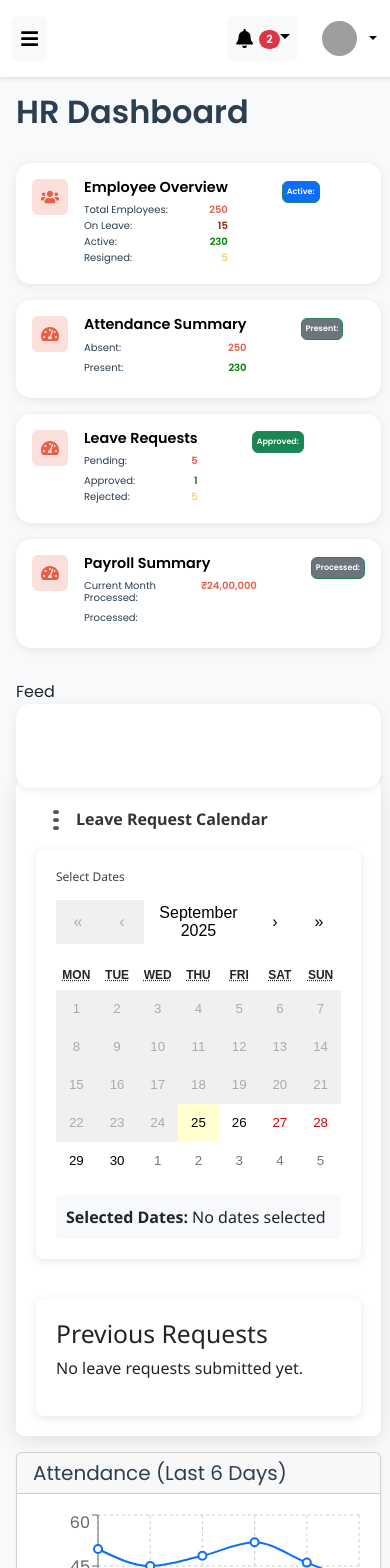
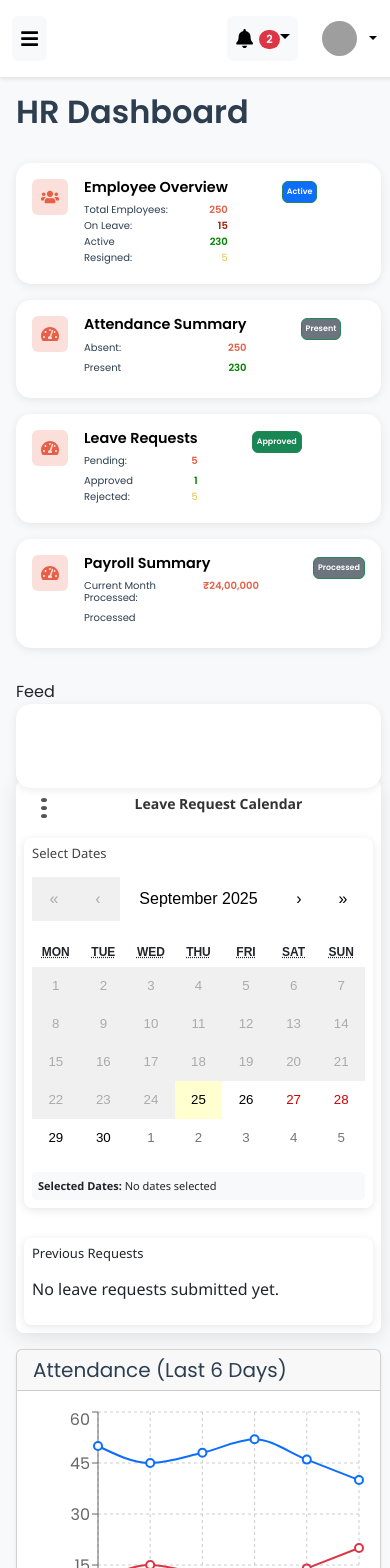
Before and after one commit to rajeshthap/BrainRockWebsite, a React (Create React App) app: page /HrDashBoard in a window 390 px wide. Shown: the top 1568 px of the page. Built offline with nearby package versions, Linux system fonts and the light colour scheme; grey boxes are pictures that could not be loaded.

Commit message:
css update

```diff
--- a/src/assets/css/LeaveCalendar.css
+++ b/src/assets/css/LeaveCalendar.css
@@ -1,27 +1,33 @@
-/* LeaveCalendar.css */
+/* LeaveCalendar.css - Responsive Version */
 .leave-calendar-container {
   max-width: 1200px;
   margin: 0 auto;
-  padding: 20px;
+  padding: 15px;
   font-family: 'Segoe UI', Tahoma, Geneva, Verdana, sans-serif;
   box-shadow: 0 4px 20px rgba(0, 0, 0, 0.1);
   background-color: #fff;
-  /* soft shadow */
   border-radius: 8px;
+}
+
+.leave-clender-heading {
+  display: flex;
+  align-items: center;
+  margin-bottom: 15px;
 }
 
 .leave-clender-heading h1 {
   text-align: center;
   color: #333;
-  font-size: 16px !important;
-  padding-top: 10px;
+  font-size: 18px;
+  padding-top: 0;
   font-weight: 700;
+  flex: 1;
 }
 
 .calendar-container h2 {
   color: #444;
   margin-bottom: 15px;
-  font-size: 12px;
+  font-size: 16px;
 }
 
 h3 {
@@ -52,19 +58,18 @@ h3 {
 .calendar-section {
   display: flex;
   justify-content: center;
-  margin-bottom: 40px;
+  margin-bottom: 30px;
 }
 
 .calendar-container {
   flex: 1;
   max-width: 600px;
   background: #fff;
-  padding: 20px;
+  padding: 15px;
   border-radius: 8px;
   box-shadow: 0 2px 10px rgba(0, 0, 0, 0.1);
   position: relative;
   overflow: visible;
-  /* Important for tooltip visibility */
 }
 
 .selected-dates {
@@ -72,6 +77,7 @@ h3 {
   padding: 10px;
   background-color: #f8f9fa;
   border-radius: 4px;
+  font-size: 14px;
 }
 
 .react-calendar {
@@ -100,7 +106,6 @@ h3 {
   position: relative;
   display: inline-block;
   z-index: 10;
-  /* Ensure proper stacking context */
 }
 
 .tooltip-trigger {
@@ -133,8 +138,8 @@ h3 {
 
 .tooltip {
   position: absolute;
-
-
+  top: 50px;
+  left: 50%;
   transform: translateX(-50%);
   background: white;
   border: 1px solid #ddd;
@@ -163,12 +168,12 @@ h3 {
 .tooltip::after {
   content: "";
   position: absolute;
-  top: 100%;
+  top: -8px;
   left: 50%;
   transform: translateX(-50%);
   border-width: 8px;
   border-style: solid;
-  border-color: white transparent transparent transparent;
+  border-color: transparent transparent white transparent;
   filter: drop-shadow(0 -2px 2px rgba(0, 0, 0, 0.1));
 }
 
@@ -219,13 +224,14 @@ textarea {
 
 textarea {
   resize: vertical;
+  min-height: 80px;
 }
 
 .submit-btn {
   background-color: #007bff;
   color: white;
   border: none;
-  padding: 10px 15px;
+  padding: 12px 15px;
   border-radius: 4px;
   cursor: pointer;
   font-size: 14px;
@@ -244,9 +250,14 @@ textarea {
 
 .previous-requests {
   background: #fff;
-  padding: 20px;
+  padding: 15px;
   border-radius: 8px;
   box-shadow: 0 2px 10px rgba(0, 0, 0, 0.1);
+}
+
+.previous-requests h2 {
+  font-size: 16px;
+  margin-bottom: 15px;
 }
 
 .requests-list {
@@ -258,19 +269,20 @@ textarea {
 .request-item {
   border: 1px solid #e9ecef;
   border-radius: 6px;
-  padding: 15px;
+  padding: 12px;
 }
 
 .request-header {
   display: flex;
   justify-content: space-between;
-  margin-bottom: 10px;
+  margin-bottom: 8px;
+  flex-wrap: wrap;
 }
 
 .status {
   padding: 4px 8px;
   border-radius: 4px;
-  font-size: 14px;
+  font-size: 12px;
   font-weight: 500;
 }
 
@@ -292,24 +304,27 @@ textarea {
 .leave-type {
   text-transform: capitalize;
   font-weight: 500;
+  font-size: 14px;
 }
 
 .request-dates {
   margin-bottom: 8px;
+  font-size: 14px;
 }
 
 .date-count {
   color: #6c757d;
-  font-size: 14px;
-  margin-left: 8px;
+  font-size: 12px;
+  margin-left: 5px;
 }
 
 .request-reason {
   margin-bottom: 8px;
+  font-size: 14px;
 }
 
 .request-submitted {
-  font-size: 14px;
+  font-size: 12px;
   color: #6c757d;
 }
 
@@ -318,3 +333,329 @@ textarea {
   justify-content: flex-start;
   margin-bottom: 10px;
 }
+
+/* Responsive adjustments */
+@media (max-width: 768px) {
+  .leave-calendar-container {
+    padding: 10px;
+  }
+
+  .leave-clender-heading h1 {
+    font-size: 16px;
+  }
+
+  .calendar-container {
+    padding: 10px;
+  }
+
+  .calendar-container h2 {
+    font-size: 14px;
+  }
+
+  .selected-dates {
+    font-size: 12px;
+    padding: 8px;
+  }
+
+  .tooltip {
+    width: 280px;
+    padding: 15px;
+  }
+
+  .tooltip-header h3 {
+    font-size: 16px;
+  }
+
+  .form-group label {
+    font-size: 13px;
+  }
+
+  select,
+  textarea {
+    font-size: 13px;
+    padding: 8px;
+  }
+
+  .submit-btn {
+    padding: 10px;
+    font-size: 13px;
+  }
+
+  .previous-requests {
+    padding: 10px;
+  }
+
+  .previous-requests h2 {
+    font-size: 14px;
+  }
+
+  .request-item {
+    padding: 10px;
+  }
+
+  .status,
+  .leave-type {
+    font-size: 11px;
+  }
+
+  .request-dates,
+  .request-reason {
+    font-size: 13px;
+  }
+
+  .request-submitted {
+    font-size: 11px;
+  }
+}
+
+@media (max-width: 480px) {
+  .leave-calendar-container {
+    padding: 8px;
+  }
+
+  .leave-clender-heading h1 {
+    font-size: 14px;
+  }
+
+  .calendar-container {
+    padding: 8px;
+  }
+
+  .calendar-container h2 {
+    font-size: 13px;
+  }
+
+  .selected-dates {
+    font-size: 11px;
+    padding: 6px;
+  }
+
+  .tooltip {
+    width: 250px;
+    padding: 12px;
+    left: 0;
+    transform: none;
+  }
+
+  .tooltip::after {
+    left: 20px;
+    transform: none;
+  }
+
+  .tooltip-header h3 {
+    font-size: 15px;
+  }
+
+  .form-group label {
+    font-size: 12px;
+  }
+
+  select,
+  textarea {
+    font-size: 12px;
+    padding: 6px;
+  }
+
+  .submit-btn {
+    padding: 8px;
+    font-size: 12px;
+  }
+
+  .previous-requests {
+    padding: 8px;
+  }
+
+  .previous-requests h2 {
+    font-size: 13px;
+  }
+
+  .request-item {
+    padding: 8px;
+  }
+
+  .status,
+  .leave-type {
+    font-size: 10px;
+  }
+
+  .request-dates,
+  .request-reason {
+    font-size: 12px;
+  }
+
+  .request-submitted {
+    font-size: 10px;
+  }
+}
+
+/* Tablet specific adjustments */
+@media (min-width: 769px) and (max-width: 1024px) {
+  .leave-calendar-container {
+    padding: 12px;
+  }
+
+  .calendar-container {
+    max-width: 500px;
+  }
+
+  .tooltip {
+    width: 280px;
+  }
+}
+
+/* Tooltip styles - Responsive version */
+.tooltip-container {
+  position: relative;
+  display: inline-block;
+  z-index: 10;
+}
+
+.tooltip-trigger {
+  background: none;
+  border: none;
+  cursor: pointer;
+  padding: 8px;
+  border-radius: 50%;
+  transition: background-color 0.3s;
+  display: flex;
+  flex-direction: column;
+  align-items: center;
+  justify-content: center;
+  width: 40px;
+  height: 40px;
+}
+
+.tooltip-trigger:hover {
+  background-color: #f0f0f0;
+}
+
+.dot {
+  display: block;
+  width: 6px;
+  height: 6px;
+  border-radius: 50%;
+  background-color: #555;
+  margin: 2px 0;
+}
+
+.tooltip {
+  position: absolute;
+  top: 0;
+  left: 50px;
+  /* Position to the right of the trigger button */
+  background: white;
+  border: 1px solid #ddd;
+  border-radius: 8px;
+  box-shadow: 0 4px 15px rgba(0, 0, 0, 0.15);
+  width: 300px;
+  max-width: 90vw;
+  /* Prevent overflow on small screens */
+  z-index: 100;
+  padding: 20px;
+  margin-bottom: 10px;
+  opacity: 0;
+  animation: fadeIn 0.3s forwards;
+}
+
+@keyframes fadeIn {
+  from {
+    opacity: 0;
+    transform: translateY(10px);
+  }
+
+  to {
+    opacity: 1;
+    transform: translateY(0);
+  }
+}
+
+.tooltip::after {
+  content: "";
+  position: absolute;
+  top: 20px;
+  /* Align with the trigger button's vertical center */
+  left: -8px;
+  /* Position arrow on the left side of tooltip */
+  border-width: 8px;
+  border-style: solid;
+  border-color: transparent white transparent transparent;
+  filter: drop-shadow(-2px 0 2px rgba(0, 0, 0, 0.1));
+}
+
+/* Desktop tooltip positioning */
+@media (min-width: 481px) {
+  .tooltip {
+    top: 50px;
+    left: 50%;
+    transform: translateX(-50%);
+  }
+
+  .tooltip::after {
+    top: -8px;
+    left: 50%;
+    transform: translateX(-50%);
+    border-color: transparent transparent white transparent;
+    filter: drop-shadow(0 -2px 2px rgba(0, 0, 0, 0.1));
+  }
+}
+
+/* Mobile tooltip adjustments */
+@media (max-width: 480px) {
+  .tooltip {
+    width: 250px;
+    max-width: 85vw;
+    /* More conservative max-width for very small screens */
+    padding: 12px;
+    top: 0;
+    left: 50px;
+    /* Position to the right of the trigger button */
+    transform: none;
+    /* Remove centering transform */
+  }
+
+  .tooltip::after {
+    top: 20px;
+    /* Align with the trigger button's vertical center */
+    left: -8px;
+    /* Position arrow on the left side of tooltip */
+    border-color: transparent white transparent transparent;
+    filter: drop-shadow(-2px 0 2px rgba(0, 0, 0, 0.1));
+  }
+
+  .tooltip-header h3 {
+    font-size: 15px;
+  }
+
+  .form-group label {
+    font-size: 12px;
+  }
+
+  select,
+  textarea {
+    font-size: 12px;
+    padding: 6px;
+  }
+
+  .submit-btn {
+    padding: 8px;
+    font-size: 12px;
+  }
+}
+
+/* Landscape orientation adjustments */
+@media (max-height: 500px) and (orientation: landscape) {
+  .tooltip {
+    max-height: 70vh;
+    /* Limit height in landscape */
+    overflow-y: auto;
+    /* Add scroll if content is too long */
+  }
+}
+
+/* Tablet specific adjustments */
+@media (min-width: 769px) and (max-width: 1024px) {
+  .tooltip {
+    width: 280px;
+    padding: 15px;
+  }
+}
--- a/src/componets/hr_dashboard/HrDashBoard.js
+++ b/src/componets/hr_dashboard/HrDashBoard.js
@@ -62,7 +62,7 @@ const HrDashBoard = () => {
       title: "Employee Overview",
       value: "Total Employees:",
       number: " 250",
-      change: "Active:",
+      change: "Active",
       leavnumber: " 230",
       Leavechange: "On Leave:",
       onleave: "15",
@@ -75,7 +75,7 @@ const HrDashBoard = () => {
       title: " Attendance Summary",
       value: "Absent:",
       number: " 250",
-      change: "Present:",
+      change: "Present",
       leavnumber: " 230",
       icon: <FaTachometerAlt />,
     },
@@ -83,7 +83,7 @@ const HrDashBoard = () => {
       title: "Leave Requests",
       value: "Pending:",
       number: " 5",
-      change: "Approved:",
+      change: "Approved",
       leavnumber: " 1",
       resign: "Rejected:",
       resignumber: "5",
@@ -93,7 +93,7 @@ const HrDashBoard = () => {
       title: " Payroll Summary",
       value: "Current Month Processed:",
       number: " ₹24,00,000",
-      change: "Processed:",
+      change: "Processed",
 
       icon: <FaTachometerAlt />,
     },
```
Lines whose indentation alone changed are shown as unchanged.
